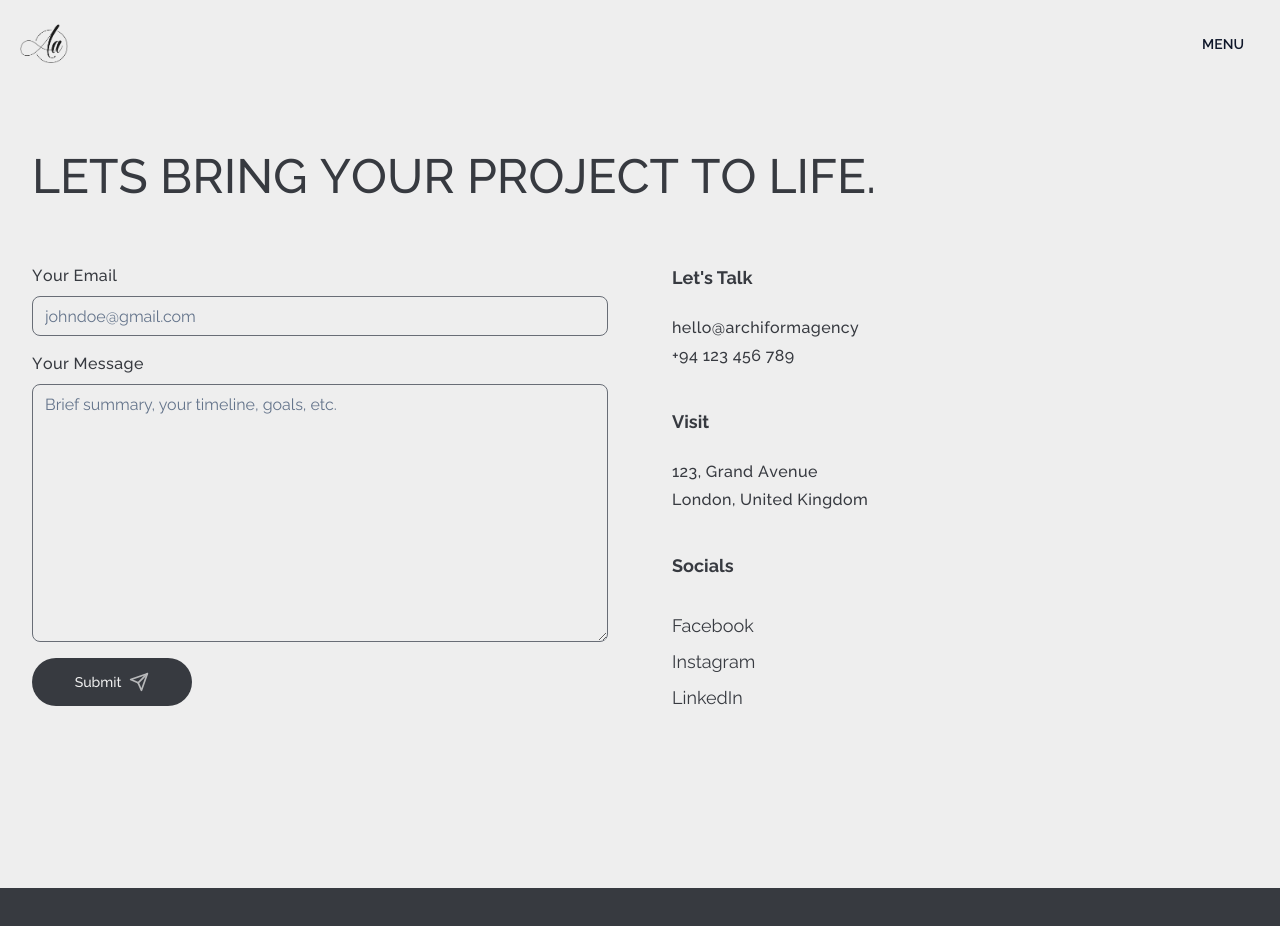
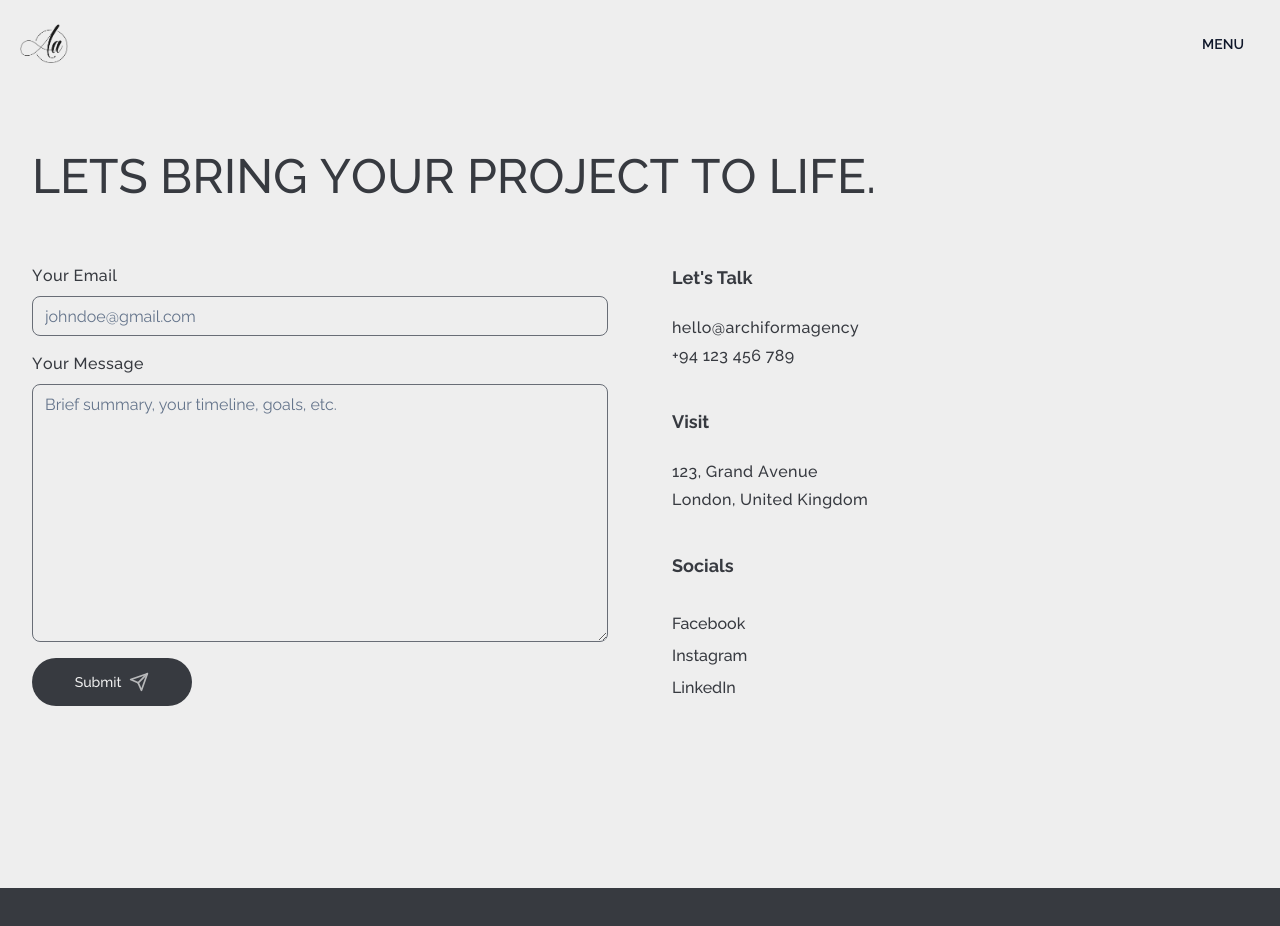
Before and after one commit to NimBuzz01/archiform-agency-demo, a Next.js app: page /contact in a window 1280 px wide. Shown: the top 926 px of the page. Built offline with nearby package versions, Linux system fonts and the light colour scheme.

Commit message:
refactor tailwind classes

```diff
--- a/app/contact/_components/ContactInfo.tsx
+++ b/app/contact/_components/ContactInfo.tsx
@@ -6,21 +6,30 @@ import React from "react";
 const ContactInfo = () => {
   return (
     <div className="flex flex-col gap-10">
-      <div className="text-sm sm:text-base md:text-lg flex flex-col gap-1">
-        <p className="font-bold mb-5">Let&apos;s Talk</p>
+      <div className=" flex flex-col gap-1">
+        <p className="font-bold mb-5 text-sm sm:text-base md:text-lg">
+          Let&apos;s Talk
+        </p>
         <Typography text="hello@archiformagency" />
         <Typography text="+94 123 456 789" />
       </div>
-      <div className="text-sm sm:text-base md:text-lg flex flex-col gap-1">
-        <p className="font-bold mb-5">Visit</p>
+      <div className="flex flex-col gap-1">
+        <p className="font-bold mb-5 text-sm sm:text-base md:text-lg">Visit</p>
         <Typography text="123, Grand Avenue" />
         <Typography text="London, United Kingdom" />
       </div>
-      <div className="flex flex-col text-sm sm:text-base gap-2 md:text-lg">
-        <p className="font-bold mb-6">Socials</p>
+      <div className="flex flex-col  gap-2 ">
+        <p className="font-bold mb-6 text-sm sm:text-base md:text-lg">
+          Socials
+        </p>
         {socialLinks.map((link) => (
           <div key={link.title}>
-            <PageLink text={link.title} href={link.href} disableArrow />
+            <PageLink
+              text={link.title}
+              href={link.href}
+              disableArrow
+              className="font-medium"
+            />
           </div>
         ))}
       </div>
```
